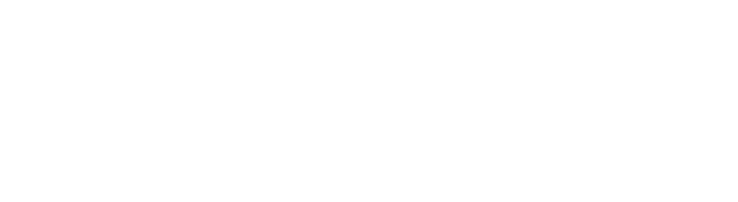
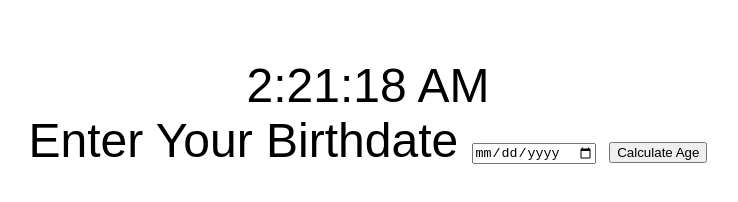
Before and after one commit to ShindePratikshaP/date_and_time_in_javascript, a plain HTML site: page index.html in a window 1280 px wide. Shown: the whole page, without its empty margins (272-1010 px from the left). Drawn offline with Linux system fonts and the light colour scheme.

Commit message:
javascript is added

```diff
--- a/index.html
+++ b/index.html
@@ -17,5 +17,25 @@
 <body>
     <div id="clock"></div>
 
+    <label for="birthdate">Enter Your Birthdate</label>
+    <input type="date" id="birthdate">
+
+    <button onclick="calculateAge()">Calculate Age</button>
+
+    <div id="result"></div>
+
+    <script>
+        function updateClock() {
+            const date = new Date();
+            const time = date.toLocaleTimeString();
+            document.getElementById('clock').innerText=time;
+        }
+
+        setInterval(updateClock,1000);
+        updateClock();
+
+
+    </script>
+
 </body>
 </html>
```
